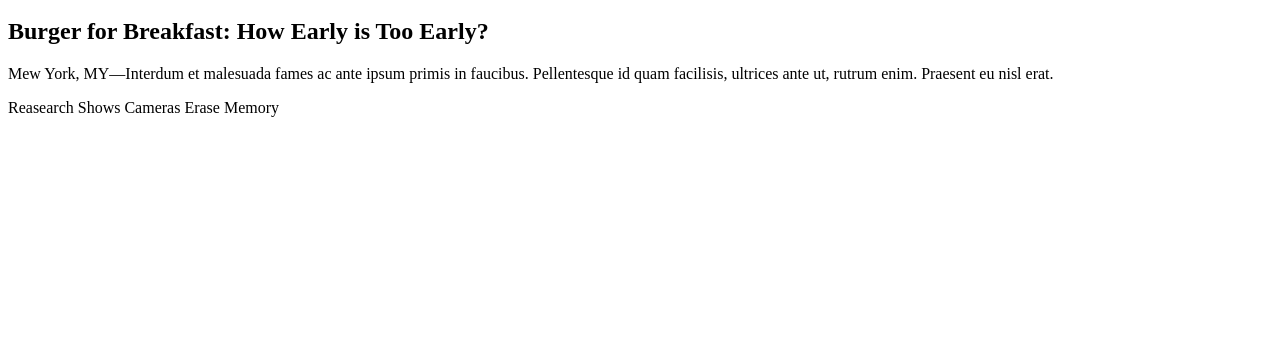
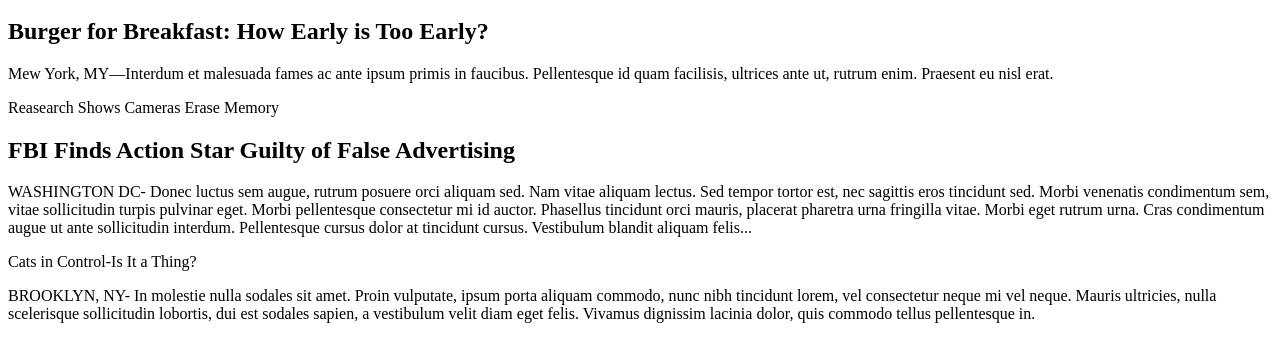
Before and after one commit to iminlondon/my_times, a plain HTML site: page index.html in a window 1280 px wide. Shown: the part 235-596 px from the top of the page. Drawn offline with Linux system fonts and the light colour scheme; files whose address does not match are found by name.

Commit message:
Added second news column

```diff
--- a/index.html
+++ b/index.html
@@ -70,6 +70,33 @@
        </div>
       </div>
     </div>
-
+    <!--Second News Column-->
+    <div class="column-medium">
+      <div class="story">
+        <div class="text-content">
+          <h2>FBI Finds Action Star Guilty of False Advertising</h2>
+          <p class="narrative">
+           WASHINGTON DC- Donec luctus sem augue, rutrum posuere orci aliquam sed.
+           Nam vitae aliquam lectus. Sed tempor tortor est, nec sagittis eros tincidunt sed.
+           Morbi venenatis condimentum sem, vitae sollicitudin turpis pulvinar eget.
+           Morbi pellentesque consectetur mi id auctor.
+           Phasellus tincidunt orci mauris, placerat pharetra urna fringilla vitae.
+           Morbi eget rutrum urna. Cras condimentum augue ut ante sollicitudin interdum.
+           Pellentesque cursus dolor at tincidunt cursus. Vestibulum blandit aliquam felis...
+          </p>
+        </div>
+      </div>
+      <div class="story">
+        <div class="cat-ceo image-content">
+          <span>Cats in Control-Is It a Thing?</span>
+        </div>
+        <p class="narrative">
+         BROOKLYN, NY- In molestie nulla sodales sit amet.
+         Proin vulputate, ipsum porta aliquam commodo, nunc nibh tincidunt lorem, vel consectetur neque mi vel neque.
+         Mauris ultricies, nulla scelerisque sollicitudin lobortis, dui est sodales sapien, a vestibulum velit diam eget felis.
+         Vivamus dignissim lacinia dolor, quis commodo tellus pellentesque in.
+        </p>
+      </div>
+    </div>
   </body>
 </html>
```
